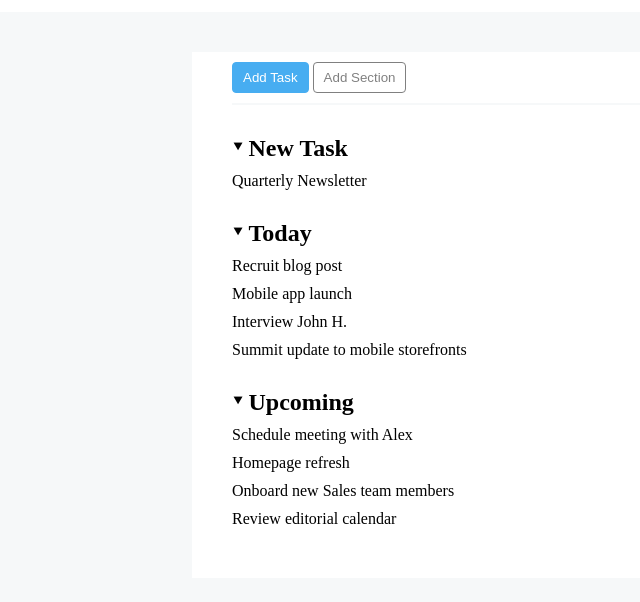
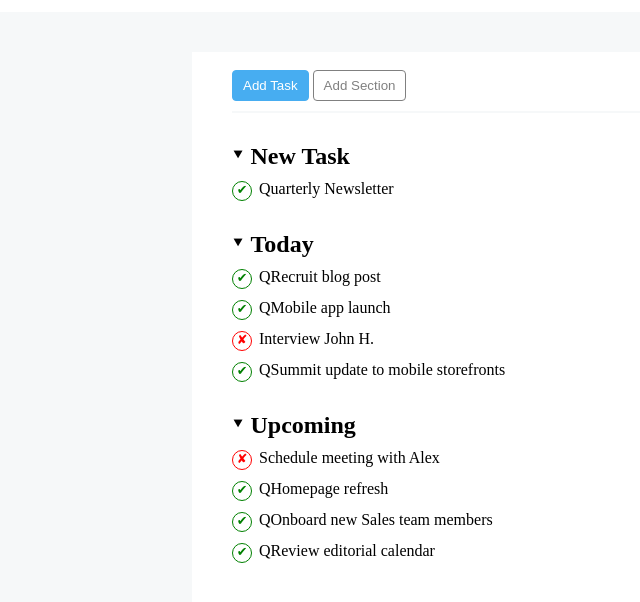
Before and after one commit to matteotagliatti/html-css-toboolist, a plain HTML site: page index.html in a window 1280 px wide. Shown: the part 68-670 px from the top of the page, without its empty margins (0-640 px from the left). Drawn offline with Linux system fonts and the light colour scheme.

Commit message:
li with check and cross

```diff
--- a/css/style.css
+++ b/css/style.css
@@ -63,15 +63,40 @@ li {
 }
 
 .section-header {
-    padding: 10px 0;
+    padding: 18px 0 10px 0;
     border-bottom: 2px solid var(--light-grey);
 }
 
 .arrow-down::before {
-    margin-right: 5px;
     content: "⯆";
     font-size: 0.9rem;
     vertical-align: 4px;
+}
+
+.check,
+.cross {
+    display: inline-block;
+    width: 20px;
+    height: 20px;
+    font-size: 0.8rem;
+    text-align: center;
+    border-radius: 50%;
+}
+
+.check {
+    color: green;
+    border: 1px solid green;
+}
+
+.cross {
+    color: red;
+    border: 1px solid red;
+}
+
+.arrow-down::before,
+.check,
+.cross {
+    margin-right: 7px;
 }
 
 /* ID */
--- a/index.html
+++ b/index.html
@@ -30,25 +30,25 @@
                 <!-- New Task -->
                 <h2 class="arrow-down">New Task</h2>
                 <ul>
-                    <li>Quarterly Newsletter</li>
+                    <li><span class="check">&#10004</span>Quarterly Newsletter</li>
                 </ul>
 
                 <!-- Today -->
                 <h2 class="arrow-down">Today</h2>
                 <ul>
-                    <li>Recruit blog post</li>
-                    <li>Mobile app launch</li>
-                    <li>Interview John H.</li>
-                    <li>Summit update to mobile storefronts</li>
+                    <li><span class="check">&#10004</span>QRecruit blog post</li>
+                    <li><span class="check">&#10004</span>QMobile app launch</li>
+                    <li><span class="cross">&#10008</span>Interview John H.</li>
+                    <li><span class="check">&#10004</span>QSummit update to mobile storefronts</li>
                 </ul>
 
                 <!-- Upcoming -->
                 <h2 class="arrow-down">Upcoming</h2>
                 <ul>
-                    <li>Schedule meeting with Alex</li>
-                    <li>Homepage refresh</li>
-                    <li>Onboard new Sales team members</li>
-                    <li>Review editorial calendar</li>
+                    <li><span class="cross">&#10008</span>Schedule meeting with Alex</li>
+                    <li><span class="check">&#10004</span>QHomepage refresh</li>
+                    <li><span class="check">&#10004</span>QOnboard new Sales team members</li>
+                    <li><span class="check">&#10004</span>QReview editorial calendar</li>
                 </ul>
             </div>
         </section>
```
